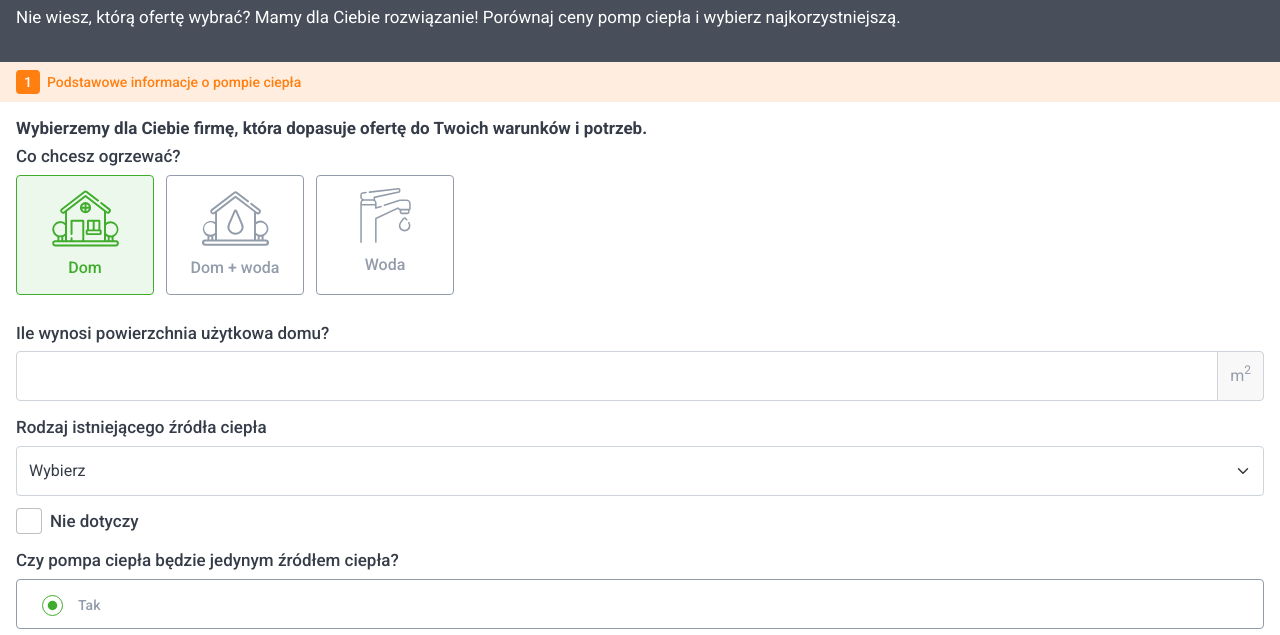
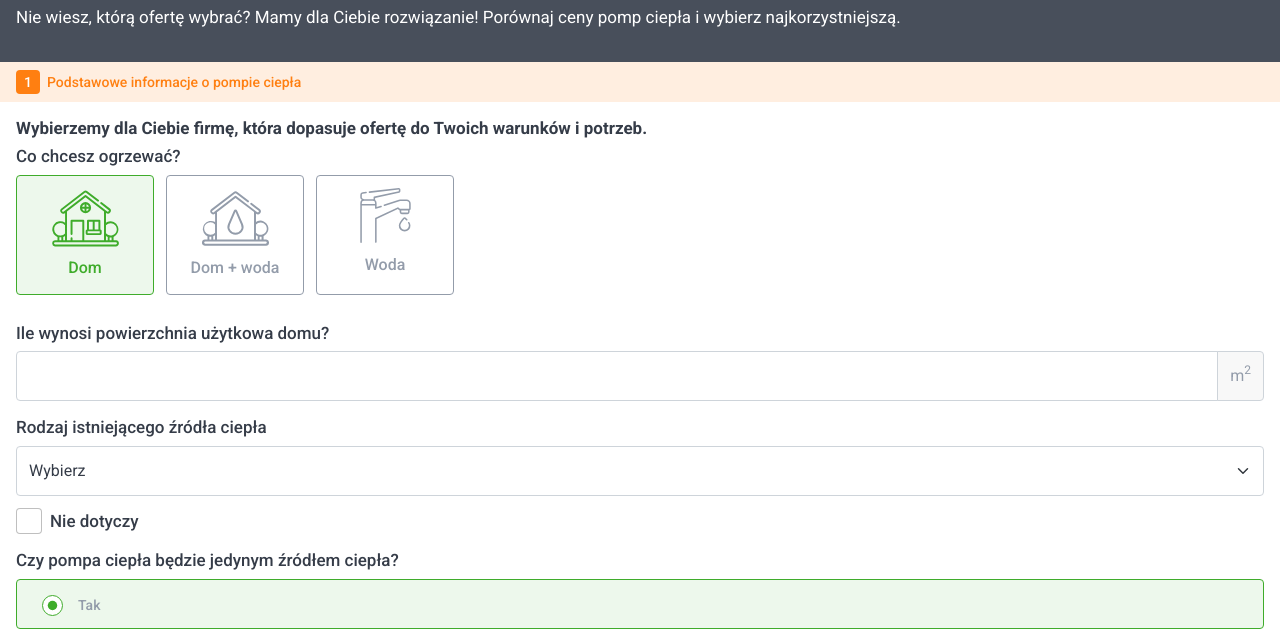
Before and after one commit to tomi0505/pompy-ciepla, a website built with webpack: page src/template.html in a window 1280 px wide. Shown: the part 160-795 px from the top of the page. Built offline with nearby package versions, Linux system fonts and the light colour scheme.

Commit message:
form 100% ready

```diff
--- a/src/js/app.js
+++ b/src/js/app.js
@@ -5,6 +5,32 @@ document.addEventListener('DOMContentLoaded', function() {
 
   const prevTabInfoBelt = document.querySelector('.our-offert-nav-b__prev-tab-info-belt');
   const nextTabInfoBelt = document.querySelector('.our-offert-nav-b__next-tab-info-belt');
+
+  const customRadioEls = document.querySelectorAll('.our-offert-form-b__custom-radio');
+
+  for(const radioInput of customRadioEls) {
+    const radioInputContainerEl = radioInput.closest('.our-offert-form-b__custom-radio-container');
+
+    if(radioInput.checked) {
+      radioInputContainerEl.classList.add('our-offert-form-b__custom-radio-container--active-bg-js');
+    } else {
+      radioInputContainerEl.classList.remove('our-offert-form-b__custom-radio-container--active-bg-js');
+    }
+  }
+
+  for(const radioInputEl of customRadioEls) {
+    radioInputEl.addEventListener('change', function() {
+      for(const radioInput of customRadioEls) {
+        const radioInputContainerEl = radioInput.closest('.our-offert-form-b__custom-radio-container');
+
+        if(radioInput.checked) {
+          radioInputContainerEl.classList.add('our-offert-form-b__custom-radio-container--active-bg-js');
+        } else {
+          radioInputContainerEl.classList.remove('our-offert-form-b__custom-radio-container--active-bg-js');
+        }
+      }
+    });
+  }
 
   // init tooltips
   var tooltipTriggerList = [].slice.call(document.querySelectorAll('[data-bs-toggle="tooltip"]'));
--- a/src/styles/index.scss
+++ b/src/styles/index.scss
@@ -267,6 +267,11 @@ body {
     &:focus {
       background-color: $pr-color-4;
     }
+
+    &--active-bg-js {
+      border-color: $pr-color;
+      background-color: $pr-color-4;
+    }
   }
 
   &__custom-radio {
```
